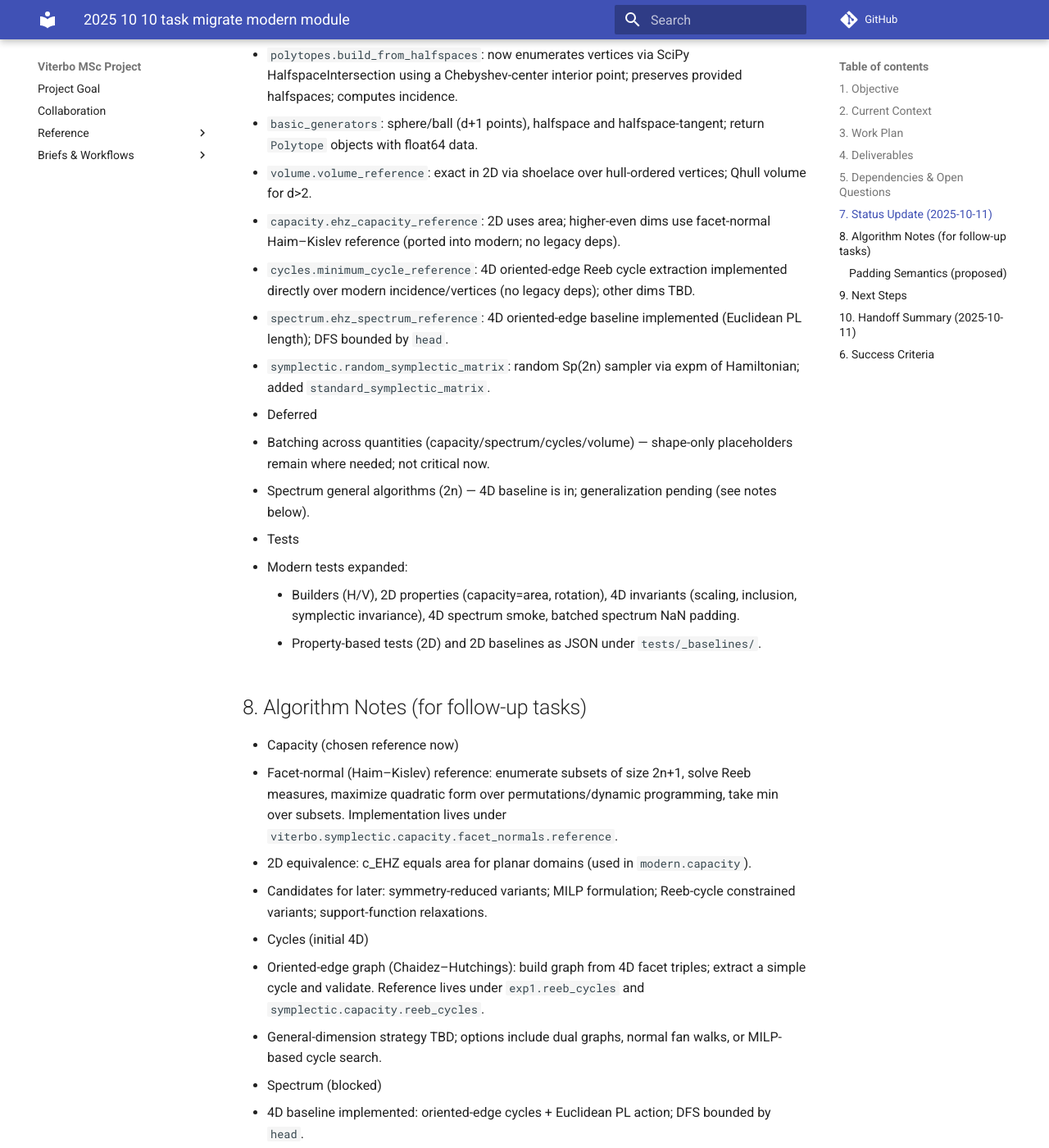
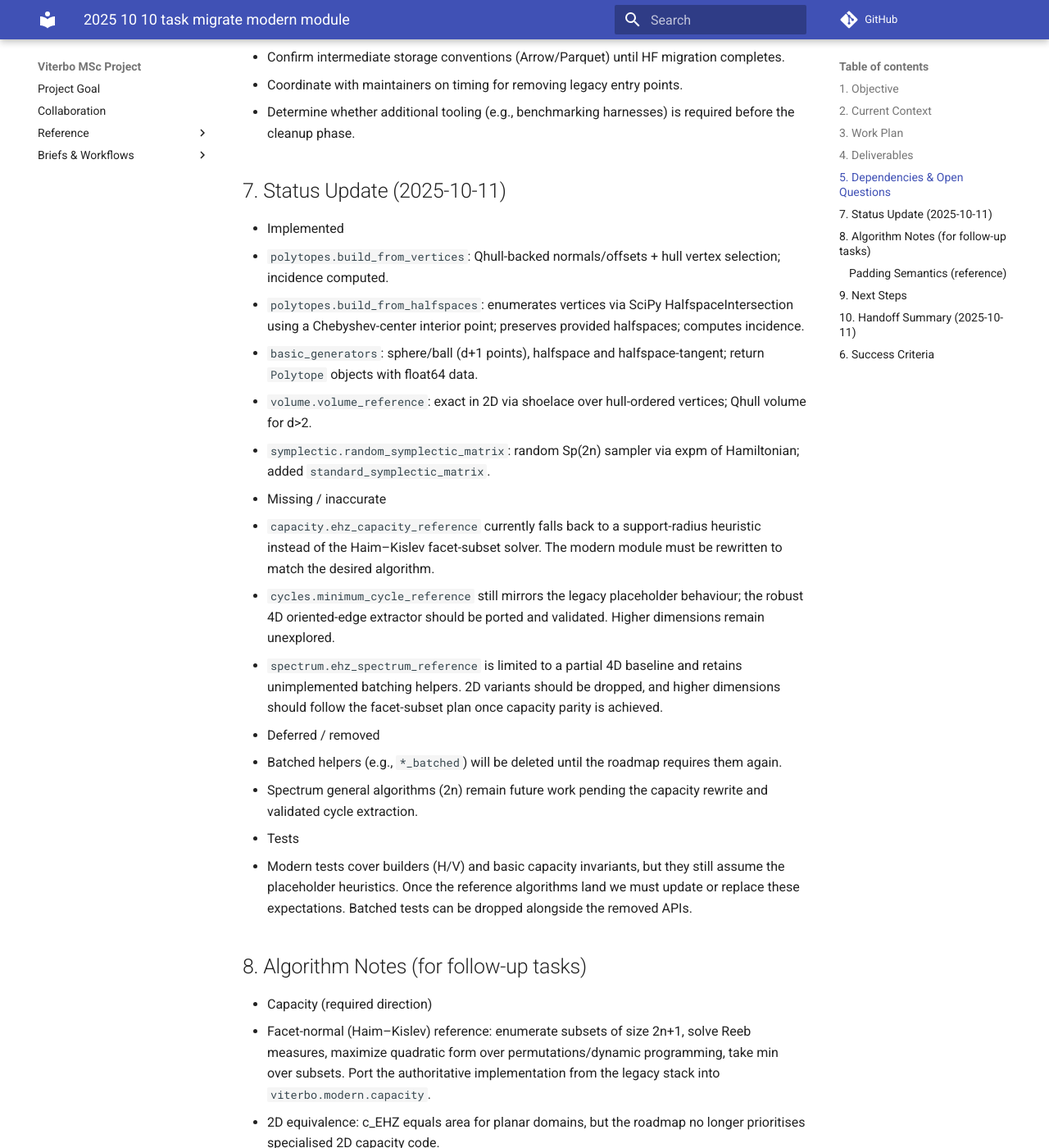
Before and after one commit to JoernStoehler/msc-math-viterbo, an MkDocs documentation site: the page built from docs/briefs/2025-10-10-task-migrate-modern-module.md, in a window 1280 px wide and 1400 px high, scrolled down 2752 px. Shown: the whole window at 82% size. Built offline with MkDocs 1.6.1 and Material for MkDocs 9.7.7, drawn with Linux system fonts in a browser that asks for light colours; comment, search, counter and statistics services are not loaded; some of the changed text lies outside the part shown.

Commit message:
docs: refresh modern migration brief

```diff
--- a/docs/briefs/2025-10-10-task-migrate-modern-module.md
+++ b/docs/briefs/2025-10-10-task-migrate-modern-module.md
@@ -13,13 +13,16 @@
 ## 2. Current Context
 
 - `viterbo.modern` exposes small JAX-first modules (`polytopes`, `atlas`, `basic_generators`, `volume`, `capacity`, `spectrum`, `cycles`).
-- The `atlas` module is the thin adapter for tabular IO (currently Polars), with row helpers (`atlas_pl_schema`, `as_polytope`, `as_cycle`).
+- The `atlas` module still targets Polars, but we intend to replace Polars with Hugging Face Datasets so that ~1 GB tables stay memory-resident while remaining easy to share and reuse via on-disk artefacts and integrated ML dataloaders.
 - `polytopes.incidence_matrix` provides the first reference primitive with strict float64 tolerances (rtol=1e-12, atol=0.0). Geometry builders:
   - `build_from_vertices` uses SciPy Qhull equations to robustly produce outward normals/offsets and deduplicated hull vertices.
   - `build_from_halfspaces` returns a Polytope with given halfspaces and an empty vertex set (vertex enumeration TBD).
 - Tests have been migrated to the modern surfaces and now assert intended behaviours instead of expecting `NotImplementedError`; unimplemented functions therefore cause failing tests by design.
+- Capacity, spectrum, and cycle modules still contain heuristic or placeholder implementations; the promised Haim–Kislev subset solver and related utilities never landed despite earlier status notes. There is no separate `Viterbo.modern` artefact to recover.
+- 2D Reeb cycles are trivial; the modern roadmap focuses on 4D first and ≥6D second. We no longer plan to implement 2D spectrum, capacity, or cycle machinery.
+- Batched helpers (e.g., `*_batched`) are not needed in the near term and should be removed until the batching roadmap restarts.
 - Legacy functionality still lives under `src/viterbo/` and its consumers/tests/notebooks.
-- CI expects smoke-level pytest coverage, Ruff linting, and Pyright type checking.
+- CI expects smoke-level pytest coverage, Ruff linting, and Pyright type checking. Per repository policy we avoid defining `__all__` re-export lists.
 
 ## 3. Work Plan
 
@@ -27,14 +30,14 @@
    - Confirm module boundaries and public signatures for: `polytopes` (geometry ops), `atlas` (dataset adapter), `basic_generators` (sampling), and quantity modules (`volume`, `capacity`, `spectrum`, `cycles`).
    - Catalogue missing primitives for parity with legacy code; prefer readable reference first, then fast variants.
 2. **Replace stubs with implementations**
-   - Implement pure JAX-first math routines (polytopes, generators, capacities, spectra, cycles) with explicit padding strategies.
-   - Build out `atlas` helpers for dataframe materialisation and row conversions; plan a follow-up to swap Polars for HF datasets once the schemas stabilise.
+   - Implement pure JAX-first math routines (polytopes, generators, capacities, spectra, cycles) with explicit padding strategies where they remain relevant. Defer batched APIs until the roadmap revives that need.
+   - Build out `atlas` helpers for dataframe materialisation and row conversions; execute the migration from Polars to Hugging Face Datasets once schemas stabilise.
    - Keep notebooks executable end-to-end by updating them to call the modern surfaces.
 3. **Design validation**
-- Draft a test matrix covering unit correctness, geometric invariants, numerical stability, and batching behaviour.
-- Tests should describe intended behaviour and therefore fail until implementations land (do not assert `NotImplementedError`).
-- Add/expand pytest suites with proper goal/suite markers; include property-based tests where useful.
-- Plan performance benchmarks if any new algorithms are asymptotically heavier than the legacy versions.
+   - Draft a test matrix covering unit correctness, geometric invariants, numerical stability, and non-batched control flows.
+   - Tests should describe intended behaviour and therefore fail until implementations land (do not assert `NotImplementedError`).
+   - Add/expand pytest suites with proper goal/suite markers; include property-based tests where useful.
+   - Plan performance benchmarks if any new algorithms are asymptotically heavier than the legacy versions.
 4. **Quality gates**
    - Ensure Ruff, Pyright, and `pytest` (smoke tier) pass locally and in CI; add deep/longhaul runs if risk dictates.
    - Execute the notebooks end to end (script mode) to confirm dataset build/consume flows succeed.
@@ -55,7 +58,7 @@
 
 ## 5. Dependencies & Open Questions
 
-- Data layer direction: plan to replace Polars with Hugging Face Datasets. Define the mapping from `atlas` schema to HF features and batching semantics.
+- Data layer direction: replace Polars with Hugging Face Datasets. Define the mapping from `atlas` schema to HF features and confirm how we persist and reload intermediate computations.
 - Confirm intermediate storage conventions (Arrow/Parquet) until HF migration completes.
 - Coordinate with maintainers on timing for removing legacy entry points.
 - Determine whether additional tooling (e.g., benchmarking harnesses) is required before the cleanup phase.
@@ -64,62 +67,65 @@
 
 - Implemented
   - `polytopes.build_from_vertices`: Qhull-backed normals/offsets + hull vertex selection; incidence computed.
-  - `polytopes.build_from_halfspaces`: now enumerates vertices via SciPy HalfspaceIntersection using a Chebyshev-center interior point; preserves provided halfspaces; computes incidence.
+  - `polytopes.build_from_halfspaces`: enumerates vertices via SciPy HalfspaceIntersection using a Chebyshev-center interior point; preserves provided halfspaces; computes incidence.
   - `basic_generators`: sphere/ball (d+1 points), halfspace and halfspace-tangent; return `Polytope` objects with float64 data.
   - `volume.volume_reference`: exact in 2D via shoelace over hull-ordered vertices; Qhull volume for d>2.
-  - `capacity.ehz_capacity_reference`: 2D uses area; higher-even dims use facet-normal Haim–Kislev reference (ported into modern; no legacy deps).
-  - `cycles.minimum_cycle_reference`: 4D oriented-edge Reeb cycle extraction implemented directly over modern incidence/vertices (no legacy deps); other dims TBD.
-  - `spectrum.ehz_spectrum_reference`: 4D oriented-edge baseline implemented (Euclidean PL length); DFS bounded by `head`.
   - `symplectic.random_symplectic_matrix`: random Sp(2n) sampler via expm of Hamiltonian; added `standard_symplectic_matrix`.
 
-- Deferred
-  - Batching across quantities (capacity/spectrum/cycles/volume) — shape-only placeholders remain where needed; not critical now.
-  - Spectrum general algorithms (2n) — 4D baseline is in; generalization pending (see notes below).
+- Missing / inaccurate
+  - `capacity.ehz_capacity_reference` currently falls back to a support-radius heuristic instead of the Haim–Kislev facet-subset solver. The modern module must be rewritten to match the desired algorithm.
+  - `cycles.minimum_cycle_reference` still mirrors the legacy placeholder behaviour; the robust 4D oriented-edge extractor should be ported and validated. Higher dimensions remain unexplored.
+  - `spectrum.ehz_spectrum_reference` is limited to a partial 4D baseline and retains unimplemented batching helpers. 2D variants should be dropped, and higher dimensions should follow the facet-subset plan once capacity parity is achieved.
+
+- Deferred / removed
+  - Batched helpers (e.g., `*_batched`) will be deleted until the roadmap requires them again.
+  - Spectrum general algorithms (2n) remain future work pending the capacity rewrite and validated cycle extraction.
 
 - Tests
-  - Modern tests expanded:
-    - Builders (H/V), 2D properties (capacity=area, rotation), 4D invariants (scaling, inclusion, symplectic invariance), 4D spectrum smoke, batched spectrum NaN padding.
-    - Property-based tests (2D) and 2D baselines as JSON under `tests/_baselines/`.
+  - Modern tests cover builders (H/V) and basic capacity invariants, but they still assume the placeholder heuristics. Once the reference algorithms land we must update or replace these expectations. Batched tests can be dropped alongside the removed APIs.
 
 ## 8. Algorithm Notes (for follow-up tasks)
 
-- Capacity (chosen reference now)
-  - Facet-normal (Haim–Kislev) reference: enumerate subsets of size 2n+1, solve Reeb measures, maximize quadratic form over permutations/dynamic programming, take min over subsets. Implementation lives under `viterbo.symplectic.capacity.facet_normals.reference`.
-  - 2D equivalence: c_EHZ equals area for planar domains (used in `modern.capacity`).
+- Capacity (required direction)
+  - Facet-normal (Haim–Kislev) reference: enumerate subsets of size 2n+1, solve Reeb measures, maximize quadratic form over permutations/dynamic programming, take min over subsets. Port the authoritative implementation from the legacy stack into `viterbo.modern.capacity`.
+  - 2D equivalence: c_EHZ equals area for planar domains, but the roadmap no longer prioritises specialised 2D capacity code.
   - Candidates for later: symmetry-reduced variants; MILP formulation; Reeb-cycle constrained variants; support-function relaxations.
 
-- Cycles (initial 4D)
+- Cycles (initial 4D focus)
   - Oriented-edge graph (Chaidez–Hutchings): build graph from 4D facet triples; extract a simple cycle and validate. Reference lives under `exp1.reeb_cycles` and `symplectic.capacity.reeb_cycles`.
+  - 2D Reeb cycles are trivial and out of scope.
   - General-dimension strategy TBD; options include dual graphs, normal fan walks, or MILP-based cycle search.
 
 - Spectrum (blocked)
-  - 4D baseline implemented: oriented-edge cycles + Euclidean PL action; DFS bounded by `head`.
+  - 4D baseline remains incomplete until the cycle extractor is ported faithfully; revisit once capacity parity is achieved.
+  - 2D spectrum work is dropped.
   - Candidates for general `2n`: (i) admissible Reeb orbit enumeration; (ii) billiard-based discrete actions on PL boundaries; (iii) facet-subset induced stationary measures. Define ordering, multiplicities, and regularization.
 
-- Volume (batched)
+- Volume
   - Prefer SciPy Qhull per sample when vertices are available; consider HalfspaceIntersection in 2D/3D when only halfspaces are given. Avoid Monte Carlo.
 
-### Padding Semantics (proposed)
+### Padding Semantics (reference)
 
 - General approach: use in-band masks with NaN padding where applicable so we can apply `jnp.nan*` reductions (`nanmin/mean/sum`) and avoid dynamic shapes.
 - Neutral values: for some algorithms, `0.0` or `+/-inf` can be neutral with respect to `min`/`max` aggregations — document per-function when this is stable.
-- Control flow: prefer masked `lax.scan`/`vmap` over early returns; JIT/XLA requires static shapes. Keep masks explicit and consistent across batched functions.
+- Control flow: prefer masked `lax.scan`/`vmap` over early returns; JIT/XLA requires static shapes. Keep masks explicit and consistent across functions once batching resurfaces.
 - Incidence/indices: use `-1` for padded indices and boolean masks for validity; pair with NaN-padded float arrays when mixing continuous and discrete states.
 
 ## 9. Next Steps
 
-1. Generalize spectrum beyond 4D; remove the legacy 2D spectrum xfail.
-2. Implement true batched paths (capacity, cycles, spectrum, volume) using in-band NaN/(-1) semantics.
-3. Add curated 4D baselines under `tests/_baselines/` (with tolerances) once values are agreed.
-4. Evaluate performance; add modern benchmarks mirroring existing symplectic ones.
+- Rebuild `viterbo.modern.capacity` around the Haim–Kislev facet-subset solver, including any combinatorial helpers it requires.
+- Port the robust 4D Reeb cycle extractor and align the 4D spectrum baseline with it; document ≥6D expectations as future work.
+- Remove batched helpers from the public API and tests until demand resurfaces; ensure padding policy notes remain for future reference.
+- Plan and execute the migration from Polars to Hugging Face Datasets in `atlas` once the modern algorithms are stable.
+- Evaluate performance; add modern benchmarks mirroring existing symplectic ones.
 
 ## 10. Handoff Summary (2025-10-11)
 
-- modern is decoupled from legacy (`exp1`/`symplectic`); algorithms ported where needed.
-- Geometry and quantities implemented per above; spectrum has a 4D baseline.
+- modern is decoupled from legacy (`exp1`/`symplectic`) but several promised algorithms remain missing in `capacity`, `cycles`, and `spectrum`.
+- Geometry builders are in place; quantity modules require substantial follow-up (capacity rewrite, cycle port, spectrum alignment) before we can decommission legacy code.
 - Padding policy: in-band invalidation only (NaN floats; -1 indices). No separate masks.
-- Tests: smoke + deep tiers cover builders, capacity invariants (2D/4D), spectrum smoke/batched, and baselines.
-- Open items: general spectrum (2n), batched implementations, 4D numeric baselines.
+- Tests: smoke + deep tiers cover builders and heuristic capacities; they need revision once the reference algorithms land.
+- Open items: capacity rewrite, cycle extractor port, 4D spectrum alignment, ≥6D roadmap definition, Polars → Hugging Face migration.
 
 ## 6. Success Criteria
 
```
